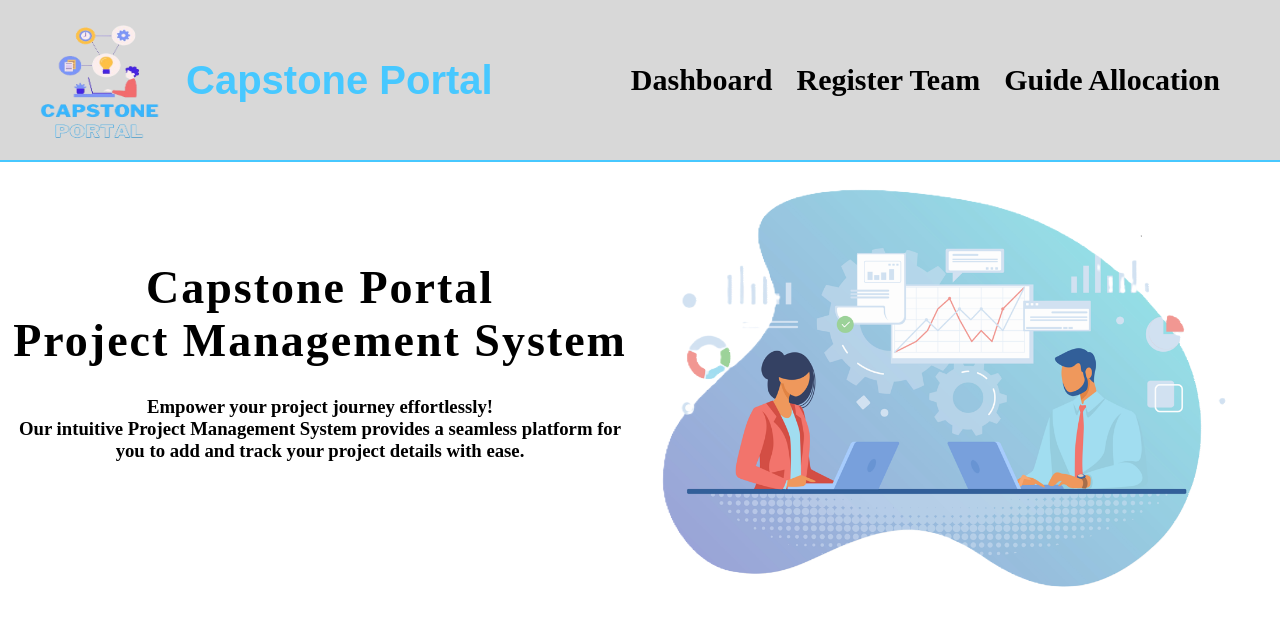
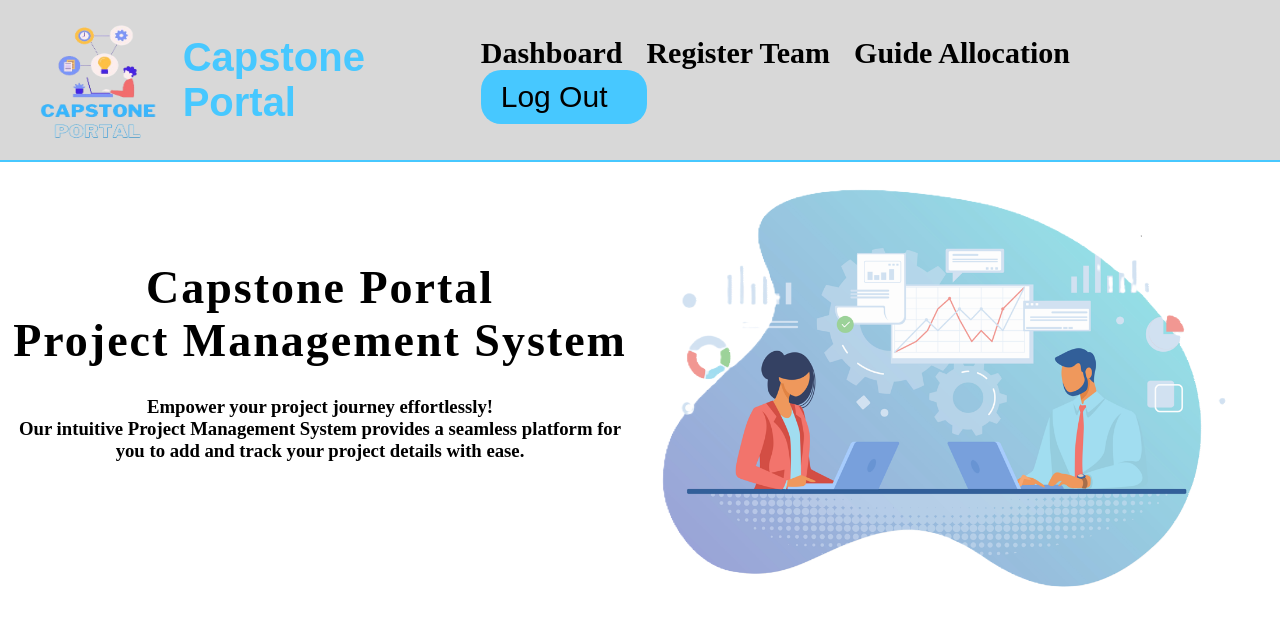
Before and after one commit to Divy0408/capstone_portal, a website: page coordinator.html in a window 1280 px wide. Drawn offline with Linux system fonts and the light colour scheme.

Commit message:
Add files via upload

```diff
--- a/coordinator.html
+++ b/coordinator.html
@@ -60,7 +60,7 @@
             transition: color 0.3s ease;
         }
 
-        .signin-btn {
+        .logout-btn {
             background-color: #47c8ff;
             color: #fff;
             border: none;
@@ -71,7 +71,7 @@
             transition: background-color 0.3s ease;
         }
 
-        .signin-btn:hover {
+        .logout-btn:hover {
             background-color: #ff7920;
         }
 
@@ -127,15 +127,15 @@
         .button2:hover {
             transform: scale(1.1);
         }
-        .signin-btn a {
+        .logout-btn a {
     color: black;
     text-decoration: none;
 }
 
-.signin-btn:hover a {
+.logout-btn:hover a {
     color: #fff;
 }
-.signin-btn {
+.logout-btn {
     background-color: #47c8ff;
     border: none;
     padding: 10px 20px;
@@ -145,7 +145,7 @@
     transition: background-color 0.3s ease;
 }
 
-.signin-btn:hover {
+.logout-btn:hover {
     background-color: #ff7920;
 }
 .dropdown-content {
@@ -187,6 +187,7 @@
                 <a href="coordinator.html">Dashboard</a>
                 <a href="#">Register Team</a>
                 <a href="#">Guide Allocation</a>
+                <button class="logout-btn"><a href="/logout">Log Out</a></button>
             </div>
         </nav>
     </header>
```
